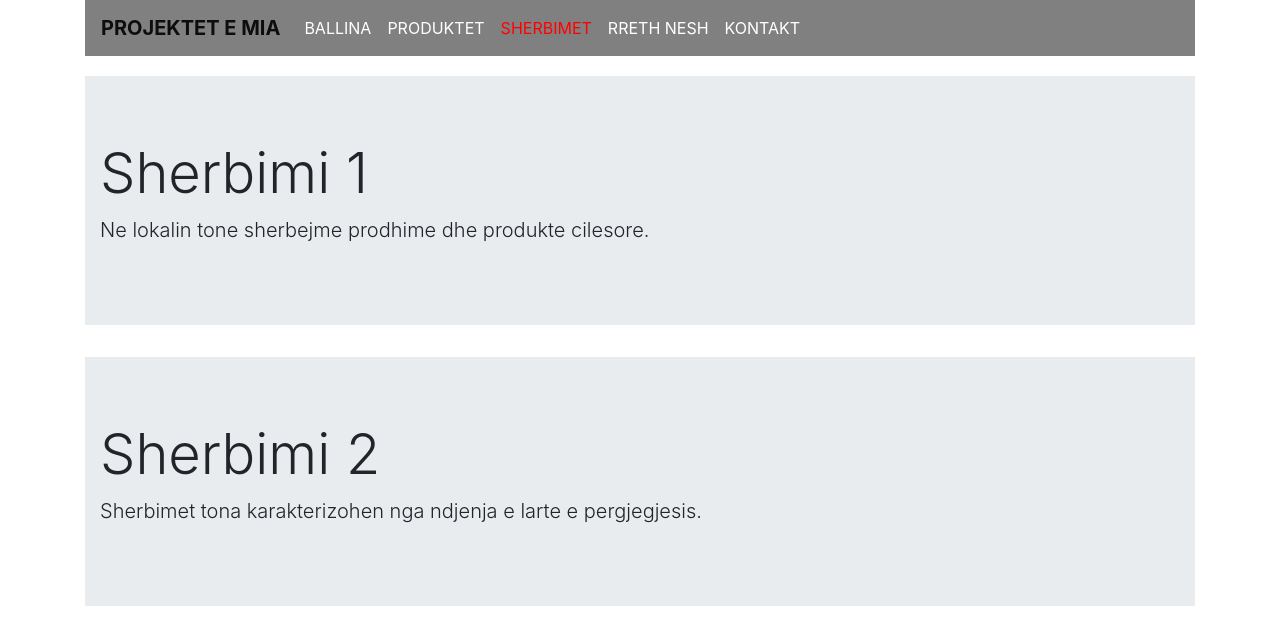
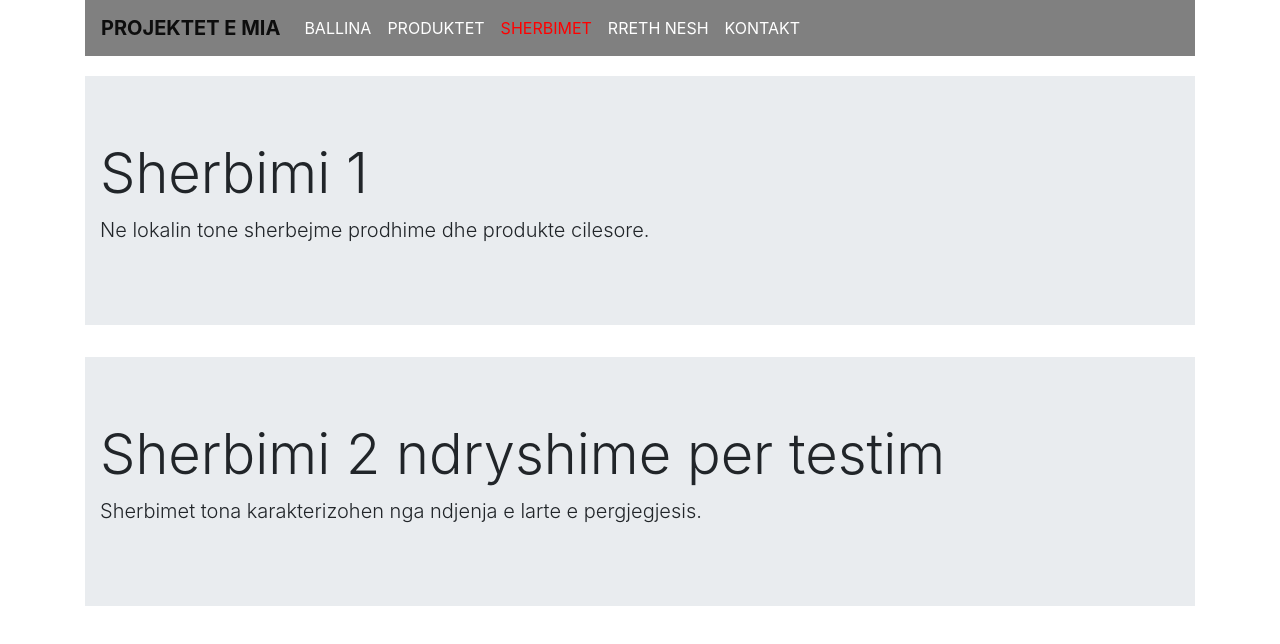
Before and after one commit to dhimitraqgjyzeli/dhimitraqgjyzeli-github.io, a plain HTML site: page sherbimet.html in a window 1280 px wide. Drawn offline with nearby package versions, Linux system fonts and the light colour scheme.

Commit message:
second commit

```diff
--- a/sherbimet.html
+++ b/sherbimet.html
@@ -42,7 +42,7 @@
             </div>
             <div class="jumbotron jumbotron-fluid content">
               <div class="container">
-                <h1 class="display-4">Sherbimi 2</h1>
+                <h1 class="display-4">Sherbimi 2 ndryshime per testim</h1>
                 <p class="lead">Sherbimet tona karakterizohen nga ndjenja e larte e pergjegjesis.</p>
               </div>
             </div>
```
